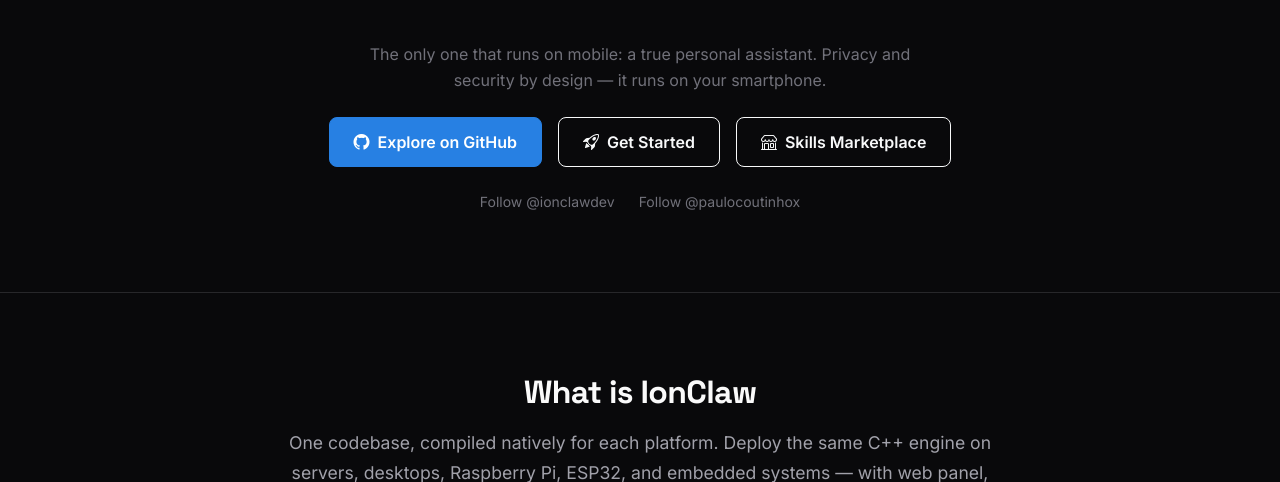
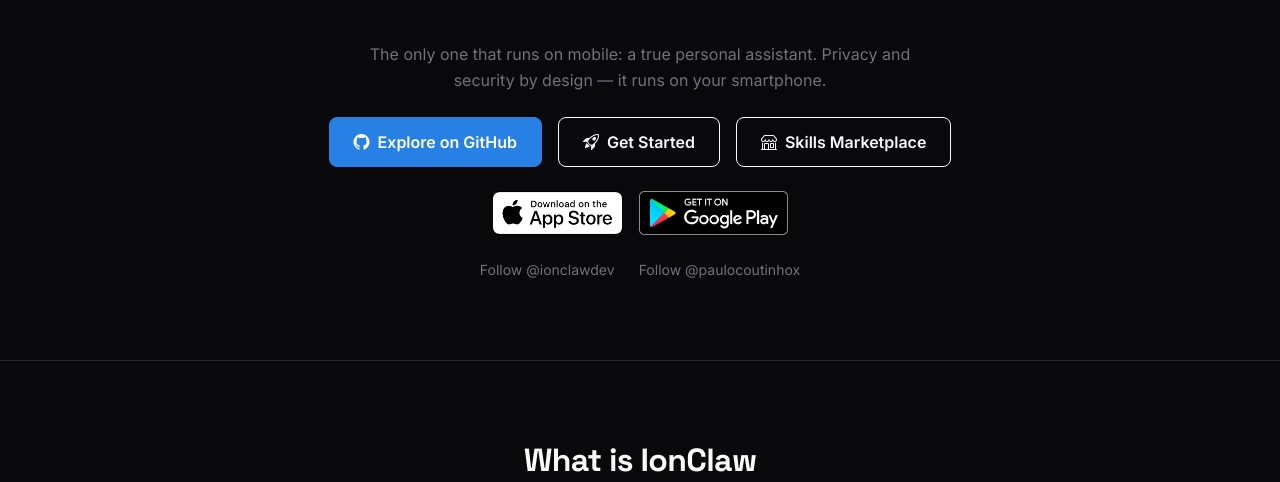
Before and after one commit to ionclaw-org/website, a Python web app: template templates/pages/index.html in a window 1280 px wide. Shown: the part 350-832 px from the top of the page. Run offline with Jinja, Linux system fonts and the light colour scheme; the template is opened without the code that fills it, so the values that code supplies are empty; style sheets or scripts are compiled from the project's sources; some libraries are stand-ins or nearby versions.

Commit message:
project updated

```diff
--- a/files/css/custom.scss
+++ b/files/css/custom.scss
@@ -97,6 +97,21 @@ h1, h2, h3, .hero-title, .section-title, .cta-title {
     margin-left: auto;
     margin-right: auto;
     line-height: 1.6;
+}
+
+// store badges
+.store-badges a {
+    display: inline-block;
+    transition: opacity 0.2s ease, transform 0.2s ease;
+
+    &:hover {
+        opacity: 0.85;
+        transform: translateY(-2px);
+    }
+}
+
+.store-badge {
+    height: 44px;
 }
 
 .hero-links a {
@@ -839,6 +854,10 @@ h1, h2, h3, .hero-title, .section-title, .cta-title {
         font-size: 1.75rem;
     }
 
+    .store-badge {
+        height: 38px;
+    }
+
     .hero-links {
         flex-direction: column;
         gap: 0.5rem !important;
--- a/templates/pages/index.html
+++ b/templates/pages/index.html
@@ -29,6 +29,14 @@
                     </a>
                     <a href="{{ url_for('page', path='marketplace') }}" class="btn btn-outline-light btn-lg px-4">
                         <i class="bi bi-shop me-2"></i>Skills Marketplace
+                    </a>
+                </div>
+                <div class="store-badges d-flex gap-3 justify-content-center mb-4">
+                    <a href="https://apps.apple.com/app/ionclaw-ai-agent-orchestrator/id6760001464" target="_blank" rel="noopener noreferrer">
+                        <img src="/assets/images/apple-store.png" alt="Download on the App Store" class="store-badge">
+                    </a>
+                    <a href="https://play.google.com/store/apps/details?id=com.ionclaw.app" target="_blank" rel="noopener noreferrer">
+                        <img src="/assets/images/google-store.png" alt="Get it on Google Play" class="store-badge">
                     </a>
                 </div>
                 <div class="hero-links d-flex gap-4 justify-content-center">
```
Also changed, not shown: files/images/apple-store-mac.png (added), files/images/apple-store-tv.png (added), files/images/apple-store.png (added), files/images/google-store.png (added).
